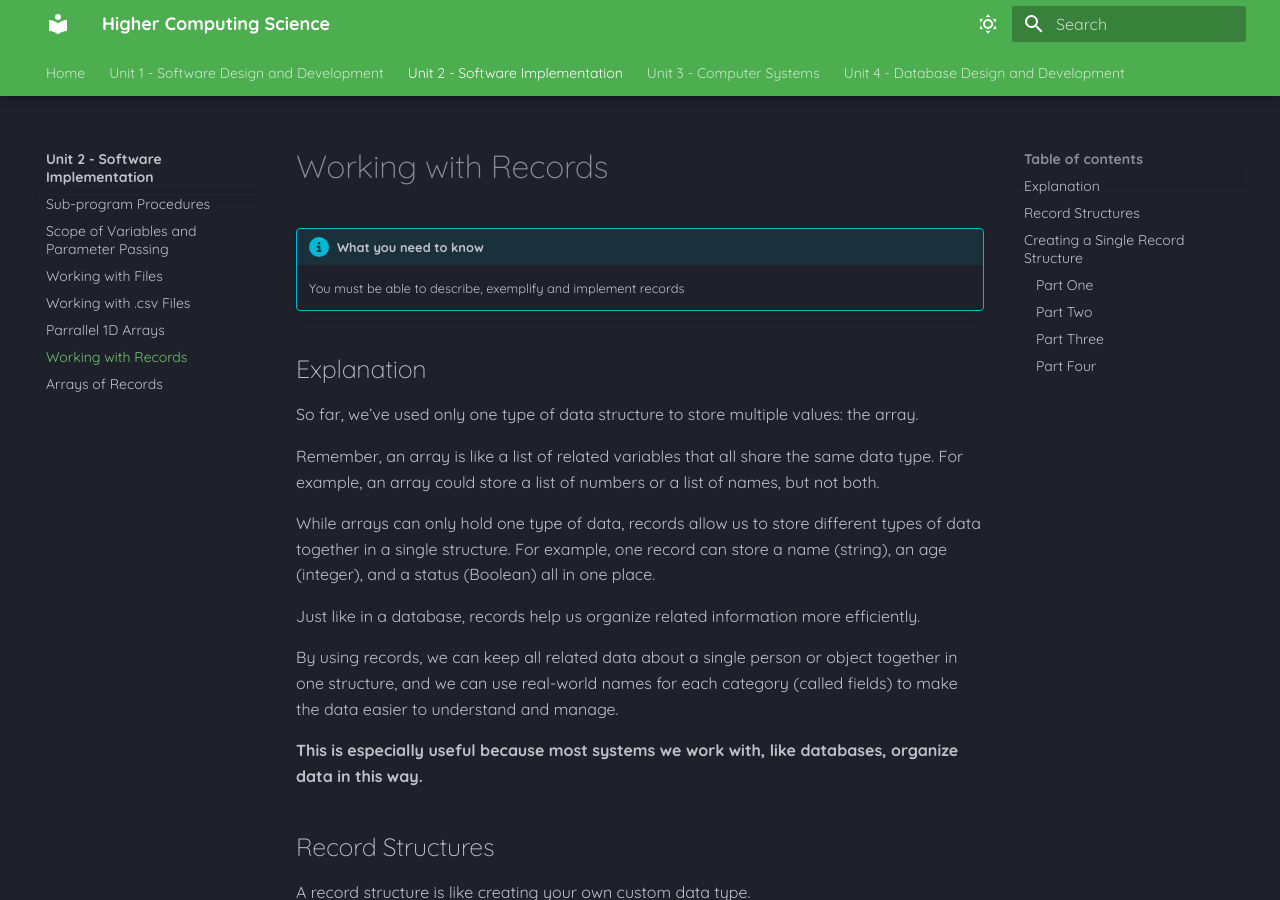
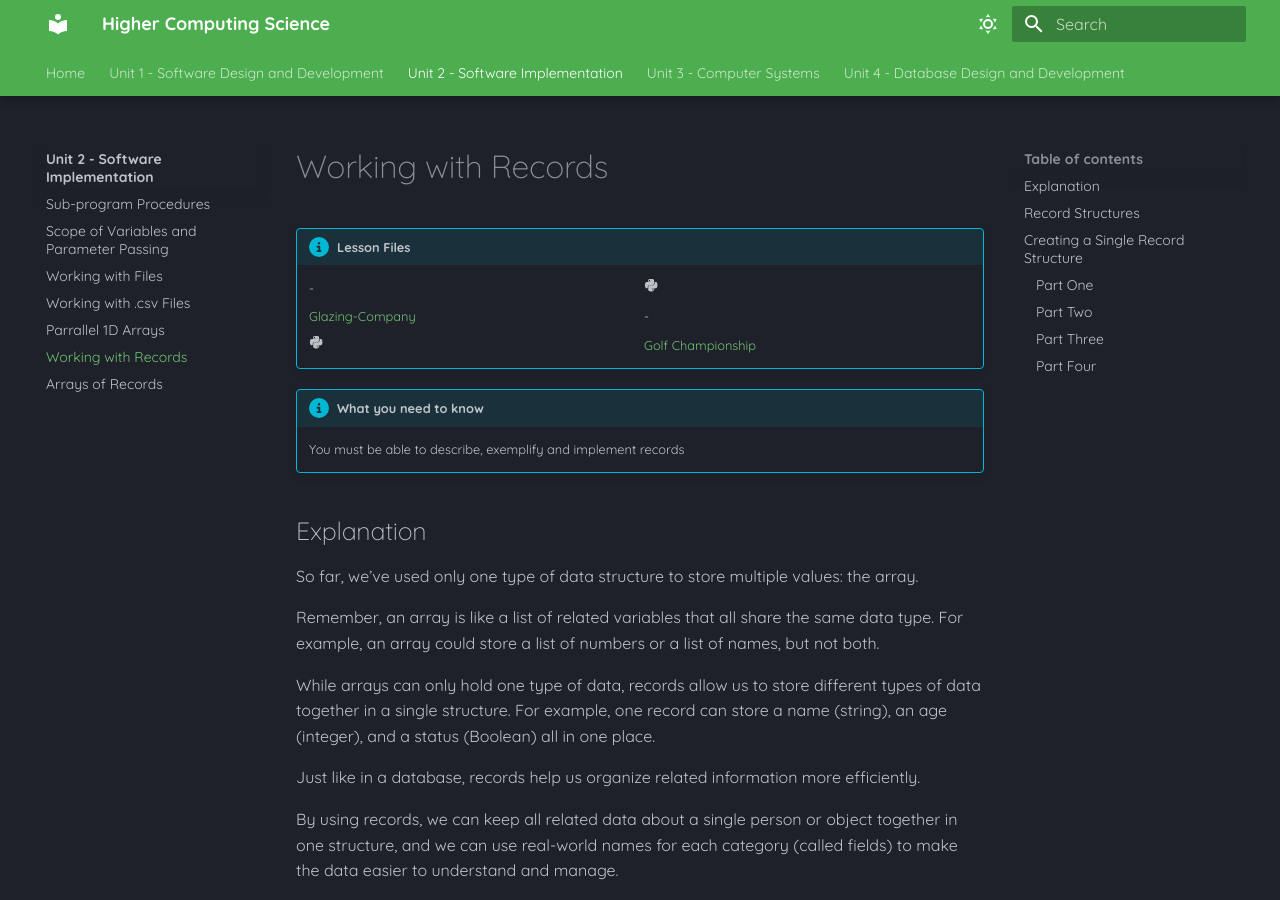
Before and after one commit to Mr-Wood-CS/Higher-Computing-Science-MD-Files, an MkDocs documentation site: the page built from docs/SI/08-Working-with-Records.md, in a window 1280 px wide and 900 px high. Built offline with MkDocs 1.6.1 and Material for MkDocs 9.7.7, drawn with Linux system fonts in a browser that asks for light colours.

Commit message:
Update 08-Working-with-Records.md

```diff
--- a/docs/SI/08-Working-with-Records.md
+++ b/docs/SI/08-Working-with-Records.md
@@ -1,4 +1,11 @@
 # Working with Records
+
+!!! Info "Lesson Files"
+
+ 	<div class="grid cards" markdown>
+	- :fontawesome-brands-python: [Glazing-Company](../Static/5.2-Glazing-Company.py){:download="Glazing-Company.py"}
+	- :fontawesome-brands-python: [Golf Championship](../Static/Golf-Championship.py){:download="Golf-Championship.py"}
+	</div>
 
 !!! info "What you need to know"
 
```
